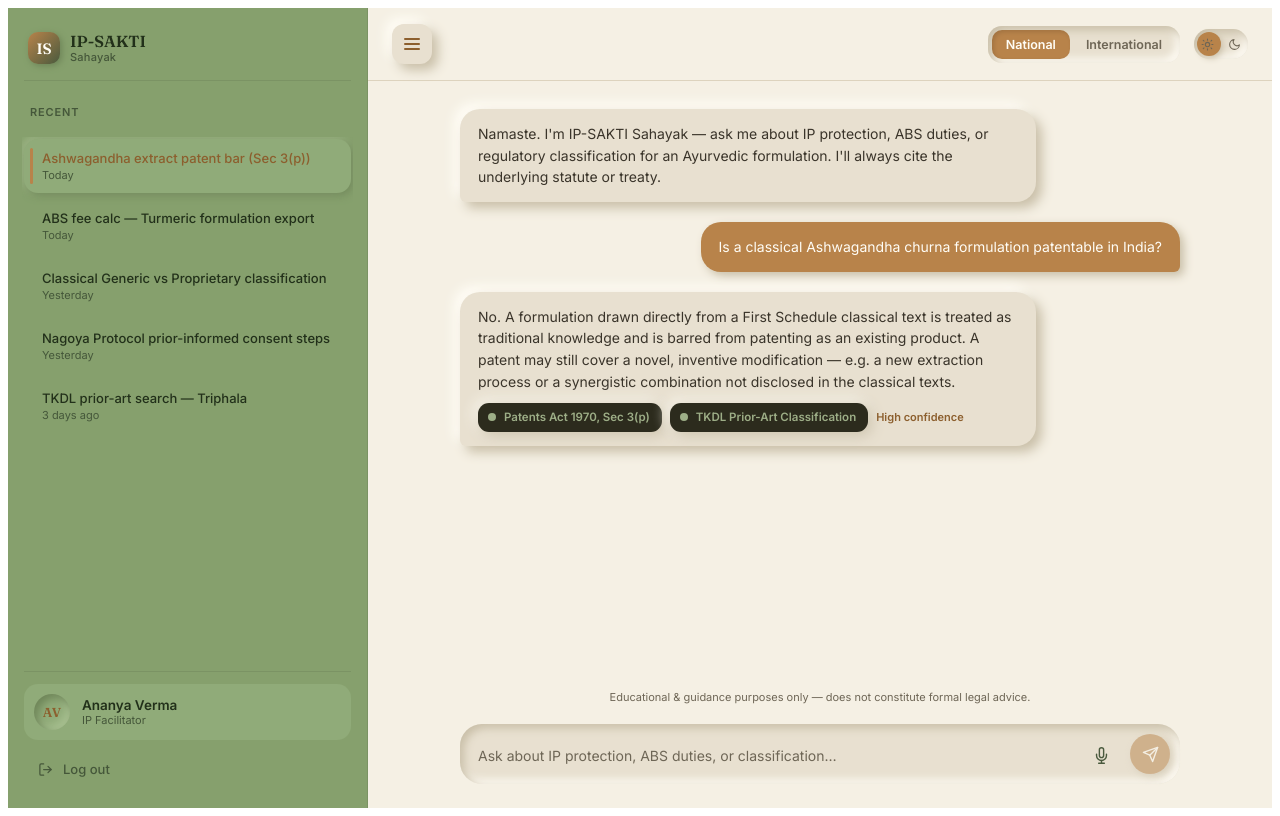
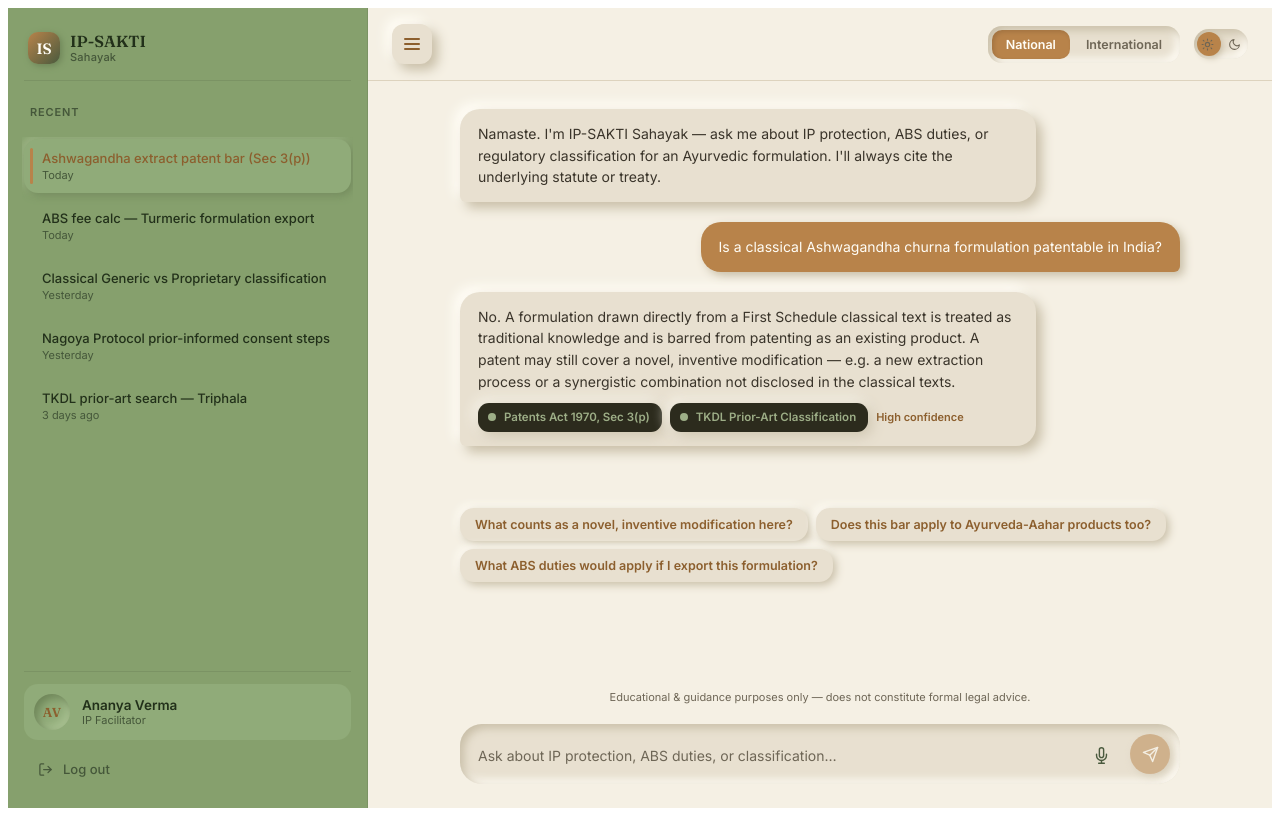
Before and after one commit to Ashish-Kr-1/assistant, a React (Vite) app in the folder frontend/: page /chatbot in a window 1280 px wide. Built offline with nearby package versions, Linux system fonts and the light colour scheme; the HTML template or start-up script is replaced by a standard one.

Commit message:
Fixed contrasting colors, Added Follow up questions

```diff
--- a/frontend/src/pages/ChatBot/ChatBot.jsx
+++ b/frontend/src/pages/ChatBot/ChatBot.jsx
@@ -1,4 +1,4 @@
-import { useState, useRef, useEffect } from "react"
+import { Fragment, useState, useRef, useEffect } from "react"
 import styles from "./ChatBot.module.css"
 
 const currentUser = {
@@ -31,10 +31,21 @@ const initialMessages = [
     text: "No. A formulation drawn directly from a First Schedule classical text is treated as traditional knowledge and is barred from patenting as an existing product. A patent may still cover a novel, inventive modification — e.g. a new extraction process or a synergistic combination not disclosed in the classical texts.",
     citations: ["Patents Act 1970, Sec 3(p)", "TKDL Prior-Art Classification"],
     confidence: "High confidence",
+    followUps: [
+      "What counts as a novel, inventive modification here?",
+      "Does this bar apply to Ayurveda-Aahar products too?",
+      "What ABS duties would apply if I export this formulation?",
+    ],
   },
 ]
 
 const UNDER_CONSTRUCTION_REPLY = "I am under construction, feel free to ask anything!"
+
+const UNDER_CONSTRUCTION_FOLLOWUPS = [
+  "What documents are needed for an ABS approval?",
+  "How is a formulation classified under Indian law?",
+  "What's the difference between National and International guidance here?",
+]
 
 function HamburgerIcon() {
   return <span className={styles.bar} aria-hidden="true" />
@@ -148,14 +159,17 @@ export default function ChatBot() {
     setIsResizingSidebar(true)
   }
 
-  function handleSend() {
-    const text = draft.trim()
+  function handleSend(overrideText) {
+    const text = (overrideText ?? draft).trim()
     if (!text || isTyping) return
     setMessages((prev) => [...prev, { id: `u-${Date.now()}`, role: "user", text }])
     setDraft("")
     setIsTyping(true)
     replyTimeoutRef.current = setTimeout(() => {
-      setMessages((prev) => [...prev, { id: `a-${Date.now()}`, role: "assistant", text: UNDER_CONSTRUCTION_REPLY }])
+      setMessages((prev) => [
+        ...prev,
+        { id: `a-${Date.now()}`, role: "assistant", text: UNDER_CONSTRUCTION_REPLY, followUps: UNDER_CONSTRUCTION_FOLLOWUPS },
+      ])
       setIsTyping(false)
     }, 5000)
   }
@@ -269,8 +283,11 @@ export default function ChatBot() {
         </div>
 
         <div className={styles.messagesScroll} ref={scrollRef}>
-          {messages.map((msg) => (
-            <div className={`${styles.msgRow} ${styles[msg.role]}`} key={msg.id}>
+          {messages.map((msg, index) => {
+            const isLastMessage = index === messages.length - 1
+            return (
+              <Fragment key={msg.id}>
+                <div className={`${styles.msgRow} ${styles[msg.role]}`}>
                   <div className={`${styles.msgBubble} ${msg.role === "assistant" ? styles.nmRaised : ""}`}>
                     {msg.text}
                     {msg.citations && (
@@ -286,7 +303,23 @@ export default function ChatBot() {
                     )}
                   </div>
                 </div>
+                {msg.role === "assistant" && msg.followUps && isLastMessage && !isTyping && (
+                  <div className={styles.followUpRow}>
+                    {msg.followUps.map((question) => (
+                      <button
+                        type="button"
+                        key={question}
+                        className={styles.followUpChip}
+                        onClick={() => handleSend(question)}
+                      >
+                        {question}
+                      </button>
                     ))}
+                  </div>
+                )}
+              </Fragment>
+            )
+          })}
           {isTyping && (
             <div className={`${styles.msgRow} ${styles.assistant}`}>
               <div className={`${styles.msgBubble} ${styles.nmRaised} ${styles.typingBubble}`}>
--- a/frontend/src/pages/ChatBot/ChatBot.module.css
+++ b/frontend/src/pages/ChatBot/ChatBot.module.css
@@ -27,9 +27,9 @@
 .chatbotPage[data-theme="dark"] {
   --bg-base: #242119;
   --surface: #282419;
-  --shadow-light: #332e22;
-  --shadow-dark: #161410;
-  --accent-ochre: #d9a05b;
+  --shadow-light: #2f2b1e;
+  --shadow-dark: #1f1c14;
+  --accent-ochre: #a06c3e;
   --accent-ochre-deep: #e8b573;
   --accent-green: #8fa37a;
   --accent-green-deep: #a3b892;
@@ -111,8 +111,8 @@
 .chatbotPage[data-theme="dark"] .sidebar {
   --bg-base: #1c2616;
   --surface: #22301b;
-  --shadow-light: #2b3a21;
-  --shadow-dark: #131b0e;
+  --shadow-light: #283920;
+  --shadow-dark: #1b2515;
   --text-primary: #e7e6d6;
   --text-muted: #a7b598;
   --border-hairline: #2e3a22;
@@ -502,6 +502,7 @@
   color: #fffdf6;
   border-bottom-right-radius: 6px;
   box-shadow: 4px 4px 10px var(--shadow-dark);
+  transition: background 320ms ease;
 }
 
 .msgRow.assistant .msgBubble {
@@ -553,6 +554,42 @@
   font-size: 11px;
   font-weight: 600;
   color: var(--accent-ochre-deep);
+}
+
+/* ---------- follow-up suggestions ---------- */
+
+.followUpRow {
+  display: flex;
+  flex-wrap: wrap;
+  gap: 8px;
+  max-width: 720px;
+  width: 100%;
+  margin: 42px auto 0;
+}
+
+.followUpChip {
+  border: none;
+  border-radius: 14px;
+  padding: 9px 15px;
+  font-family: inherit;
+  font-size: 12.5px;
+  font-weight: 600;
+  text-align: left;
+  color: var(--accent-ochre-deep);
+  background: var(--surface);
+  box-shadow: 3px 3px 8px var(--shadow-dark), -3px -3px 8px var(--shadow-light);
+  cursor: pointer;
+  transition: transform 180ms ease, box-shadow 180ms ease;
+}
+
+.followUpChip:hover {
+  transform: translateY(-1.5px);
+  box-shadow: 4px 4px 10px var(--shadow-dark), -4px -4px 10px var(--shadow-light);
+}
+
+.followUpChip:active {
+  transform: translateY(0);
+  box-shadow: inset 3px 3px 6px var(--shadow-dark), inset -3px -3px 6px var(--shadow-light);
 }
 
 /* ---------- typing indicator ---------- */
```
Lines whose indentation alone changed are shown as unchanged.
